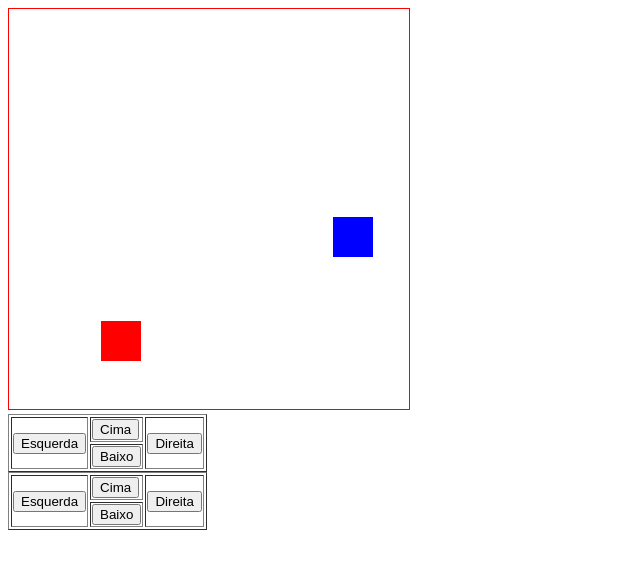
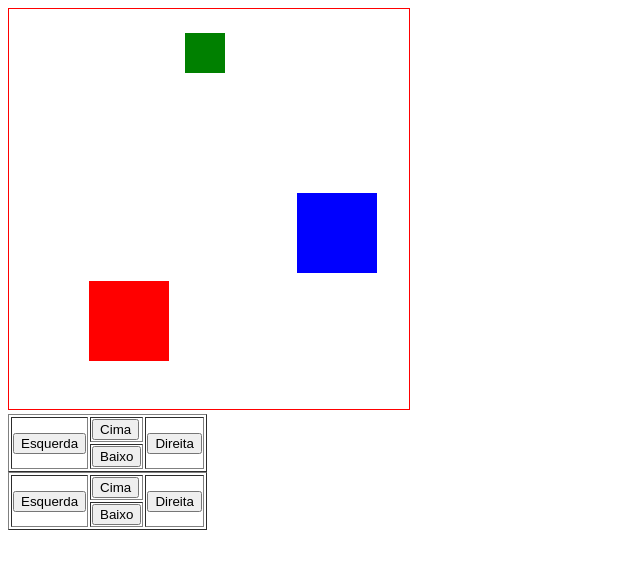
Before and after one commit to chiquitto/captureflag-js, a website: page index.html in a window 1280 px wide. Shown: the whole page, without its empty margins (0-640 px from the left). Drawn offline with Linux system fonts and the light colour scheme.

Commit message:
player hit flag

```diff
--- a/game/action-move.js
+++ b/game/action-move.js
@@ -30,7 +30,14 @@ class MoveAction extends Action {
             }
 
             if (game.collisionDetection(this.player, player)) {
-                this.rollback()
+                return this.rollback()
+            }
+        }
+
+        for (let flag of game.flags) {
+            if (game.collisionDetection(this.player, flag)) {
+                game.playerHitFlag(this.player, flag)
+                break;
             }
         }
     }
--- a/game/canvas-stage-adapter.js
+++ b/game/canvas-stage-adapter.js
@@ -12,9 +12,18 @@ class CanvasStageAdapter {
         this._game = game
     }
 
-    draw() {
+    clearStage() {
         this.ctx.clearRect(0, 0, this._game.size.width, this._game.size.height);
+    }
 
+    drawFlags() {
+        for (let flag of this._game.flags) {
+            this.ctx.fillStyle = flag.color;
+            this.ctx.fillRect(flag.position.x, flag.position.y, flag.size.width, flag.size.height)
+        }
+    }
+
+    drawPlayers() {
         for (let player of this._game.players) {
             this.ctx.fillStyle = player.color;
             this.ctx.fillRect(player.position.x, player.position.y, player.size.width, player.size.height)
--- a/game/capture-flag.js
+++ b/game/capture-flag.js
@@ -3,10 +3,16 @@ import createPlayer from "./player.js"
 import Size from "./size.js"
 import createStage from "./stage.js"
 import createKeyboardInputListener from "./keyboard-input-listener.js";
+import createFlag from "./flag.js";
 
 class CaptureFlag {
+
     constructor() {
-        this._size = new Size(100, 100)
+        this._size = new Size(50, 50)
+    }
+
+    get flags() {
+        return this._flags
     }
 
     get players() {
@@ -39,9 +45,31 @@ class CaptureFlag {
 
     start() {
         this.startPlayerPositions()
+        this.startFlags()
         this.startInputListener()
 
         this.draw()
+    }
+
+    startFlags() {
+        this._flags = []
+        this.addFlag()
+    }
+
+    addFlag() {
+        this._flags.push(createFlag(this))
+    }
+
+    removeFlag(flag) {
+        for (let i = 0; i < this._flags.length; i++) {
+            this._flags.splice(i, 1)
+        }
+    }
+
+    playerHitFlag(player, flag) {
+        this.removeFlag(flag)
+        this.addFlag()
+        player.score++
     }
 
     startPlayerPositions() {
--- /dev/null
+++ b/game/flag.js
@@ -0,0 +1,16 @@
+import GameItem from "./game-item.js"
+import Size from "./size.js"
+
+class Flag extends GameItem {
+
+    constructor(game) {
+        super('green', new Size(5, 5))
+        this.game = game
+        this.randomPosition()
+    }
+
+}
+
+export default function createFlag(game) {
+    return new Flag(game)
+}
--- /dev/null
+++ b/game/game-item.js
@@ -0,0 +1,45 @@
+import createPosition from "./position.js"
+import { randomInteger } from "./util.js"
+
+export default class GameItem {
+    constructor(color, size) {
+        this._color = color
+        this._size = size
+        this._id = Math.random()
+    }
+
+    get color() {
+        return this._color
+    }
+
+    get game() {
+        return this._game
+    }
+
+    get id() {
+        return this._id
+    }
+
+    get position() {
+        return this._position
+    }
+
+    get size() {
+        return this._size
+    }
+
+    set game(game) {
+        this._game = game
+    }
+
+    set position(position) {
+        this._position = position
+    }
+
+    randomPosition() {
+        this._position = createPosition(
+            randomInteger(0, this._game.size.width - this.size.width),
+            randomInteger(0, this._game.size.height - this.size.height)
+        )
+    }
+}
--- a/game/player.js
+++ b/game/player.js
@@ -1,49 +1,28 @@
-import createPosition from "./position.js"
-import {randomInteger} from "./util.js"
 import Size from "./size.js"
-import {MoveAction} from "./action-move.js";
+import GameItem from "./game-item.js"
 
 function createPlayer(game) {
     return new Player(game)
 }
 
-class Player {
+class Player extends GameItem {
     constructor(color) {
-        this.color = color
-        this.size = new Size(10, 10)
-        this._id = Math.random()
+        super(color, new Size(10, 10))
+        this._score = 0
     }
 
-    get game() {
-        return this._game
+    get score() {
+        return this._score
     }
 
-    get id() {
-        return this._id
-    }
-
-    get position() {
-        return this._position
-    }
-
-    set game(game) {
-        this._game = game
-    }
-
-    set position(position) {
-        this._position = position
+    set score(score) {
+        this._score = score
+        console.log(this)
     }
 
     do(action) {
         action.do(this)
     }
-
-    randomPosition() {
-        this._position = createPosition(
-            randomInteger(0, this._game.size.width - this.size.width),
-            randomInteger(0, this._game.size.height - this.size.height)
-        )
-    }
 }
 
 export default createPlayer
--- a/game/stage.js
+++ b/game/stage.js
@@ -11,7 +11,9 @@ class Stage {
     }
 
     draw() {
-        this._stageAdapter.draw()
+        this._stageAdapter.clearStage()
+        this._stageAdapter.drawPlayers()
+        this._stageAdapter.drawFlags()
     }
 }
 
--- a/index.html
+++ b/index.html
@@ -9,7 +9,7 @@
 </head>
 
 <body>
-    <canvas id="stage" width="100" height="100"></canvas>
+    <canvas id="stage" width="50" height="50"></canvas>
 
     <table border="1">
       <tr>
```
